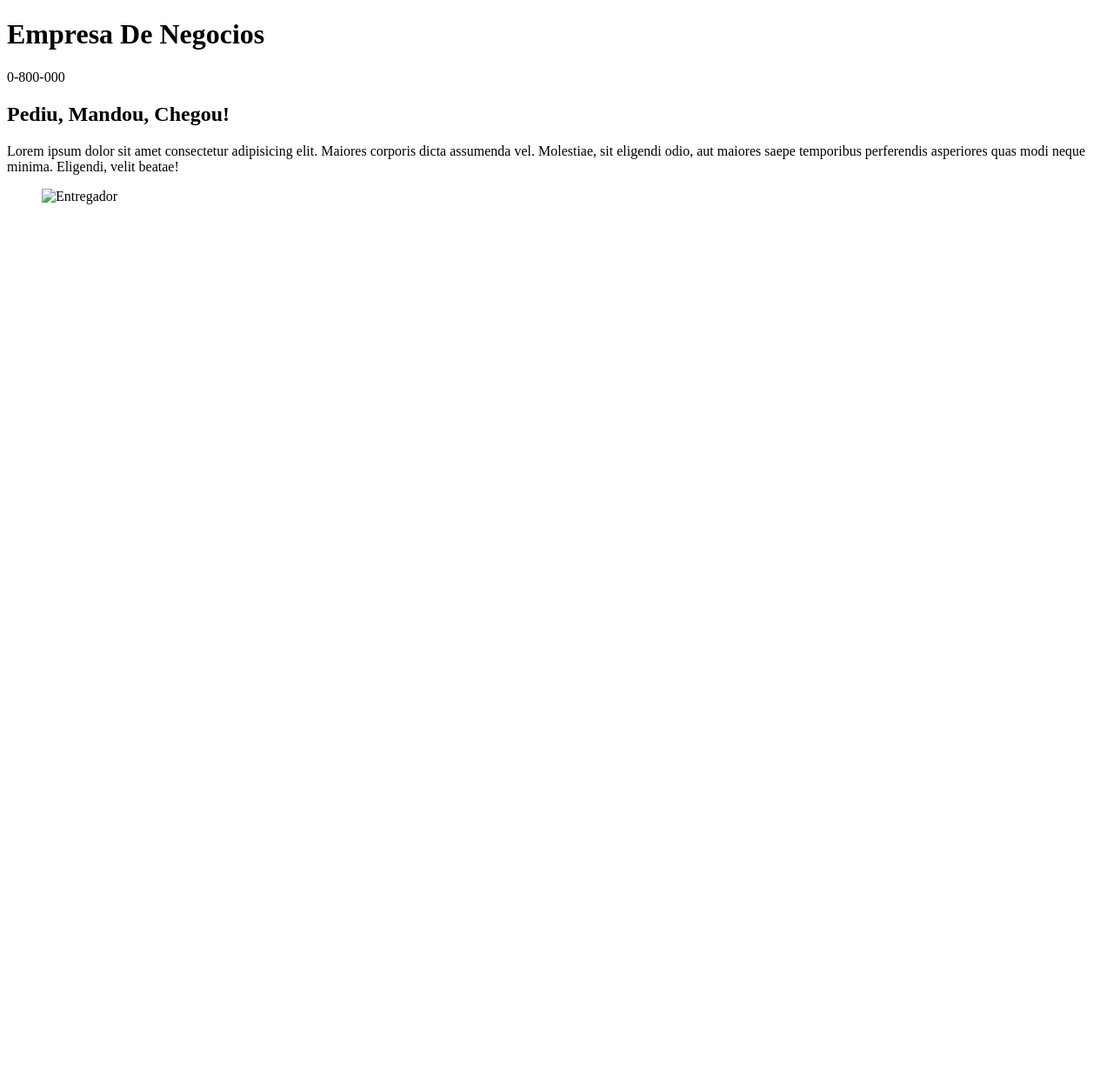
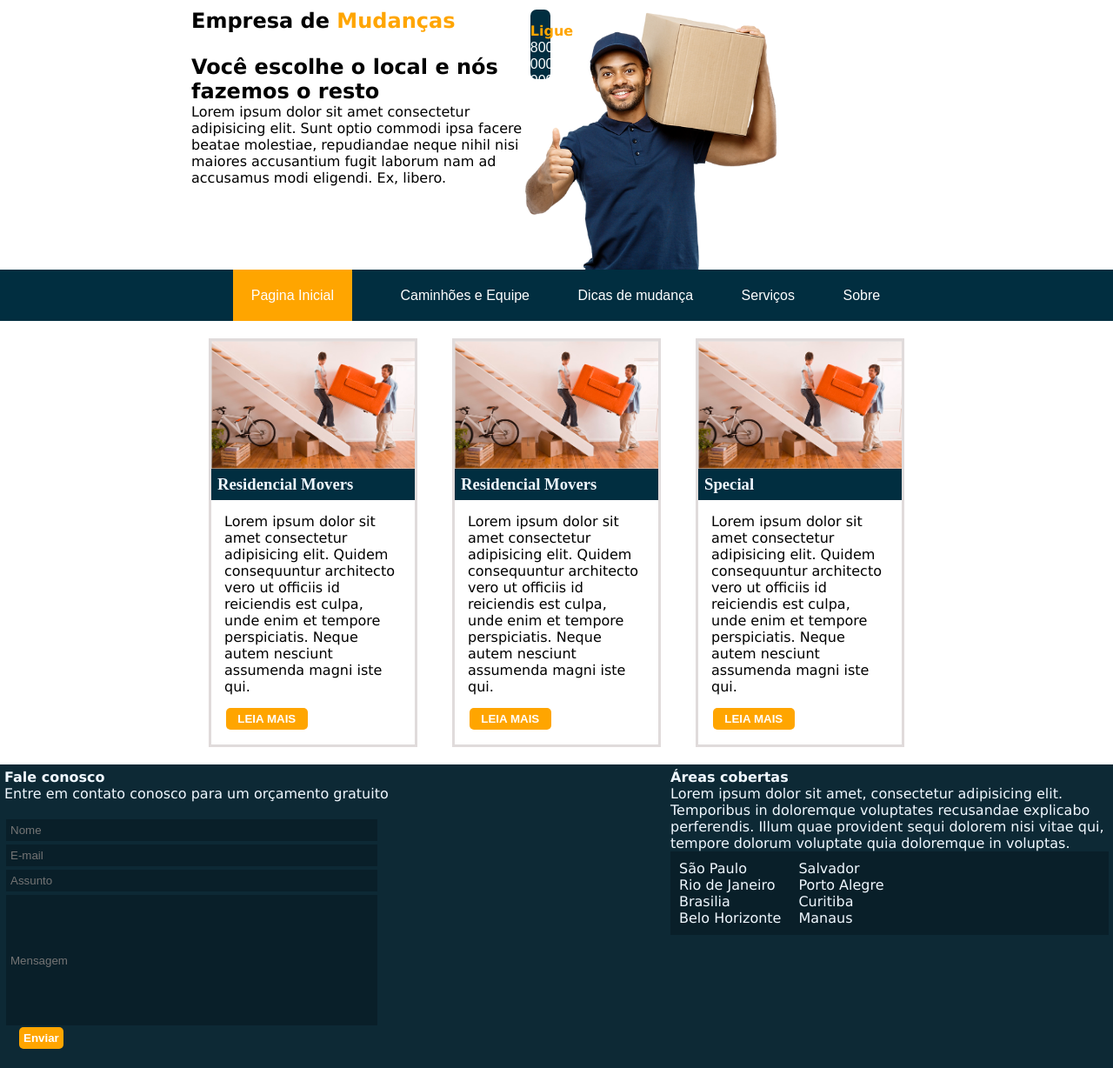
Before and after one commit to miguelmorais123/miguelmorais123, a plain HTML site: page e-Miguel/Lab02/SiteEntregador.html in a window 1280 px wide. Shown: the whole page at 87% size. Before the commit the page ends 800 px from the top, so only its background shows below. Drawn offline with Linux system fonts and the light colour scheme.

Commit message:
up top 03

```diff
--- /dev/null
+++ b/e-Miguel/CSS/SiteEntregador.css
@@ -0,0 +1,279 @@
+*{
+    margin:0;
+    padding: 0;
+    box-sizing: border-box;
+    text-decoration: none;
+}
+/****** CONTEUDO ******/
+
+/****** CORPO ******/
+
+header,main,nav ul,#rodape-conteudo{
+    width: 840px;
+    margin: auto;
+    list-style: none;
+    padding: 20px;
+}
+
+
+  /****** TEXTOS ******/
+h1{
+    font-family: 'Lucida Sans', 'Lucida Sans Regular', 'Lucida Grande', 'Lucida Sans Unicode', Geneva, Verdana, sans-serif;
+    font-weight: 3rem;
+    margin: 10px 0 0 0;
+}
+h2{
+    font-family: 'Lucida Sans', 'Lucida Sans Regular', 'Lucida Grande', 'Lucida Sans Unicode', Geneva, Verdana, sans-serif;
+}
+
+p{
+    font-family: 'Lucida Sans', 'Lucida Sans Regular', 'Lucida Grande', 'Lucida Sans Unicode', Geneva, Verdana, sans-serif;
+}
+
+legend{
+    list-style: none;
+}
+
+li{
+    font-family: 'Lucida Sans', 'Lucida Sans Regular', 'Lucida Grande', 'Lucida Sans Unicode', Geneva, Verdana, sans-serif;
+}
+em{
+    font-family: 'Lucida Sans', 'Lucida Sans Regular', 'Lucida Grande', 'Lucida Sans Unicode', Geneva, Verdana, sans-serif;
+    color:orange;
+}
+
+a{
+    font-family: Arial, Helvetica, sans-serif;
+    color: white;
+    text-decoration: none;
+}
+
+button{
+    border-radius: 5px;
+    font-weight: bold;
+    border: none;
+    font-family: Arial, Helvetica, sans-serif;
+    color: white;
+    background-color: orange;
+    width: 40%;
+    padding: 5px;
+    margin:  0 0 17px 17px;
+   transition: 2s;
+}
+
+button:hover{
+    transition: 2s;
+    color: orange;
+    background-color: gray;
+}
+/****** LIGUE JÁ ******/
+
+em{
+    color: orange;
+    font-weight: bolder;
+    font-style: normal;
+}
+
+button:active{
+    background-color: gray;
+    color: white;
+}
+/****** LINKS ******/
+
+a:hover{
+    transition: 7ms;
+    color: orange;
+    text-decoration: none;
+
+}
+
+
+body{
+    margin: 0;
+}
+
+/****** CABECALHO ******/
+header{
+    display:flex;
+    flex-direction: row;
+    padding: 0;
+}
+
+header h2{
+    flex-wrap: wrap;
+    padding: 25px 15px 0 0;
+
+}
+
+#cabecalho-texto{
+    display:block;
+    height: 40px;
+    width: 50%;
+
+}
+
+aside{
+    background-color:  #012E40 ;
+    border-radius: 7px;
+    padding: 0px;
+    text-align: row;
+    width: 5%;
+    margin: 8px;
+    height: 80px;
+}
+
+aside p{
+    margin: 0;
+    height: 0;
+    padding: 15px 0 0 0;
+}
+
+#cabecalho-texto-tel{
+    display: flex;
+    flex-direction: row;
+    justify-content:left;
+    height: 310px;
+    width: 60%;
+    padding-top: 3px;
+    background-image: url(/e-Miguel/imagens/entregador.png);
+    background-repeat: no-repeat;
+    background-size: 300px;
+
+}
+
+#cabecalho-texto-tel img{
+    height: 100%;
+    margin: 0;
+    padding: 0;
+}
+
+/****** NAVEGADOR ******/
+
+nav{
+    width: 100%;
+    margin: 0;
+    padding: 0;
+    box-sizing: border-box;
+    background-color: #012E40;
+}
+
+nav ul{
+    display: flex;
+    flex-direction: row;
+    justify-content: space-around;
+}
+
+nav li{
+    padding: 0;
+    margin: 0;
+}
+#Corzinha{
+    background-color: orange;
+    padding: 21px;
+    margin: 0;
+}
+
+/****** CONTEINERS *******/
+
+#caixinhas{
+    display: flex;
+    flex-direction: row;
+    justify-content: space-between;
+}
+
+.caixas{
+    width: 240px;
+    margin:0;
+    border: rgb(224,219,219) solid;
+    display:flex;
+    flex-direction: column;
+}
+
+.caixas img{
+      width: 100%;
+      margin:0;
+}
+
+.caixas h3{
+    color:aliceblue;
+    background-color:#012E40;
+    padding: 7px ;
+    margin: 0;
+}
+
+.caixas p{
+     margin: 15px;
+     font-weight: normal;
+}
+
+
+/****** RODAPE ******/
+
+footer{
+    background-color: #0d2935;
+    height: 100%;
+}
+
+#footcontent{
+    display: flex;
+    flex-direction: row;
+    justify-content: space-between;
+    height: 100%;
+    padding: 0;
+}
+
+footer p, legend, footer li{
+    color:aliceblue;
+
+}
+
+#footleft,#footright{
+    margin: 5px;
+    height: 100%;
+}
+
+#footleft{
+    width: 60%;
+}
+
+#footright{
+    width: 40%;
+}
+
+footer img{
+    width: 20px;
+}
+
+footer ul{
+    padding: 10px;
+    list-style: none;
+}
+
+footer button{
+    width: auto;
+}
+
+form{
+    height: 100%;
+}
+
+input{
+    background-color: #091f29;
+    color: aliceblue;
+    border: none;
+    padding: 5px;
+    margin: 2px;
+}
+
+#mensagem{
+    height: 150px;
+}
+
+
+#lugares{
+    background-color: #091f29;
+    display: flex;
+    flex-direction: row;
+    align-items: flex-start;
+    width: 100%;
+}
--- a/e-Miguel/Lab02/SiteEntregador.html
+++ b/e-Miguel/Lab02/SiteEntregador.html
@@ -6,17 +6,102 @@
               <meta name="viewport" content="width=device-width, initial-scale=1.0">
 
               <title>Site Entregador </title>
-              <link rel="stylesheet" href="css">
-</head>
-<body>
-    <header class="cabecalho">
-        <h1 class="titulo-cabecalho">Empresa De <strong>Negocios</strong></h1>
-        <div class="titulo-cabecalho-texto-ligue">0-800-000</div>
-        <h2 class="titulo-cabecalho-titulo">Pediu, Mandou, Chegou!</h2>
-        <div class="titulo-cabecalho-texto">Lorem ipsum dolor sit amet consectetur adipisicing elit. Maiores corporis dicta assumenda vel. Molestiae, sit eligendi odio, aut maiores saepe temporibus perferendis asperiores quas modi neque minima. Eligendi, velit beatae!</div>
-        <figure class="Entregador-cabecalho">
-            <img src="#" alt="Entregador">
-        </figure>
+              <link rel="stylesheet" href="/e-Miguel/CSS/SiteEntregador.css">
 
-
-    </header>
+            </head>
+            <body>
+                <header>
+                    <section id="cabecalho-texto">
+                        <h1>Empresa de <em>Mudanças</em></h1>
+                        <h2>Você escolhe o local e nós fazemos o resto</h2>
+                        <p>Lorem ipsum dolor sit amet consectetur adipisicing elit. Sunt optio commodi ipsa facere beatae molestiae, repudiandae neque nihil nisi maiores accusantium fugit laborum nam ad accusamus modi eligendi. Ex, libero.</p>
+                    </section>
+                    <section id="cabecalho-texto-tel">
+                        <aside>
+                            <p><em>Ligue</em><a href="tel:0-800-000-000">0-800-000-000</a></p>
+                        </aside>
+                    </section>
+                </header>
+                <nav>
+                    <ul>
+                        <li><a href="#" id="Corzinha">Pagina Inicial</a></li>
+                        <li><a href="#">Caminhões e Equipe</a></li>
+                        <li><a href="#">Dicas de mudança</a></li>
+                        <li><a href="#">Serviços</a></li>
+                        <li><a href="#">Sobre</a></li>
+                    </ul>
+                </nav>
+                <main>
+                    <section id="caixinhas">
+                        <div class="caixas">
+                            <img src="/e-Miguel/imagens/entrega_site4.png" alt="caminhao">
+                            <h3><strong> Residencial Movers</strong></h3>
+                            <p>Lorem ipsum dolor sit amet consectetur adipisicing elit. Quidem consequuntur architecto vero ut officiis id reiciendis est culpa, unde enim et tempore perspiciatis. Neque autem nesciunt assumenda magni iste qui.</p>
+                            <button>LEIA MAIS</button>
+                        </div>
+                        <div class="caixas">
+                            <img src="/e-Miguel/imagens/entrega_site4.png" alt="Caminhão Mudança">
+                            <h3><strong>Residencial Movers</strong></h3>
+                            <p>Lorem ipsum dolor sit amet consectetur adipisicing elit. Quidem consequuntur architecto vero ut officiis id reiciendis est culpa, unde enim et tempore perspiciatis. Neque autem nesciunt assumenda magni iste qui.</p>
+                            <button>LEIA MAIS</button>
+                        </div>
+                        <div class="caixas">
+                            <img src="/e-Miguel/imagens/entrega_site4.png" alt="Familia Mudança">
+                            <h3><strong>Special</strong></h3>
+                            <p>Lorem ipsum dolor sit amet consectetur adipisicing elit. Quidem consequuntur architecto vero ut officiis id reiciendis est culpa, unde enim et tempore perspiciatis. Neque autem nesciunt assumenda magni iste qui.</p>
+                            <button>LEIA MAIS</button>
+                        </div>
+                    </section>
+                </main>
+                <footer>
+                    <section id="footcontent">
+                        <section id="footleft">
+                            <p><strong>Fale conosco</strong></p>
+                            <form action="./clientes" method="post">
+                                <p>Entre em contato conosco para um orçamento gratuito</p>
+                                    <br>
+                                    <input
+                                        type="text"
+                                        size="50"
+                                        placeholder="Nome">
+                                        <br>
+                                    <input
+                                        type="email"
+                                        size="50"
+                                        placeholder="E-mail">
+                                        <br>
+                                        <input
+                                            type="text"
+                                            size="50"
+                                            placeholder="Assunto">
+                                            <br>
+                                        <input
+                                        type="text"
+                                        id="mensagem"
+                                        size="50"
+                                        placeholder="Mensagem">
+                                            <br>
+                                    <button type="submit">Enviar</button>
+                                </form>
+                        </section>
+                        <section id="footright">
+                            <p><strong>Áreas cobertas</strong></p>
+                            <p>Lorem ipsum dolor sit amet, consectetur adipisicing elit. Temporibus in doloremque voluptates recusandae explicabo perferendis. Illum quae provident sequi dolorem nisi vitae qui, tempore dolorum voluptate quia doloremque in voluptas.</p>
+                            <div id="lugares">
+                                <ul>
+                                    <li>São Paulo</li>
+                                    <li>Rio de Janeiro</li>
+                                    <li>Brasilia</li>
+                                    <li>Belo Horizonte</li>
+                                </ul>
+                                <ul>
+                                    <li>Salvador</li>
+                                    <li>Porto Alegre</li>
+                                    <li>Curitiba</li>
+                                    <li>Manaus</li>
+                                </ul>
+                            </div>
+        </section>
+    </footer>
+</body>
+</html>
```
Also changed, not shown: e-Miguel/Lab01/Atividade06index.html (+1 -1 lines), e-Miguel/Lab02/ConsultoriaJames.html (+1 -1 lines), e-Miguel/MyPage.html (+4 -4 lines), e-Miguel/PageMateria.html (+7 -2 lines), e-Miguel/imagens/entrega_site4.png (added), e-Miguel/imagens/entregador.png (added).
